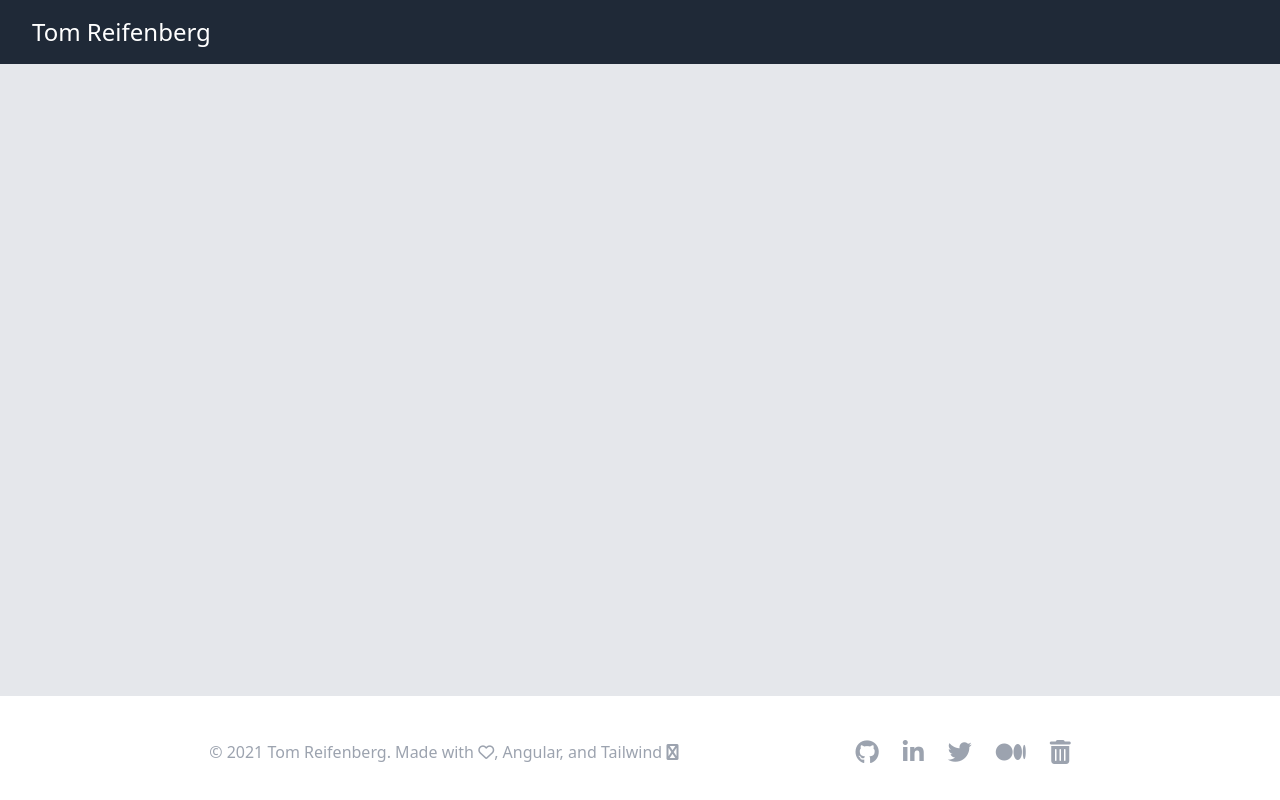
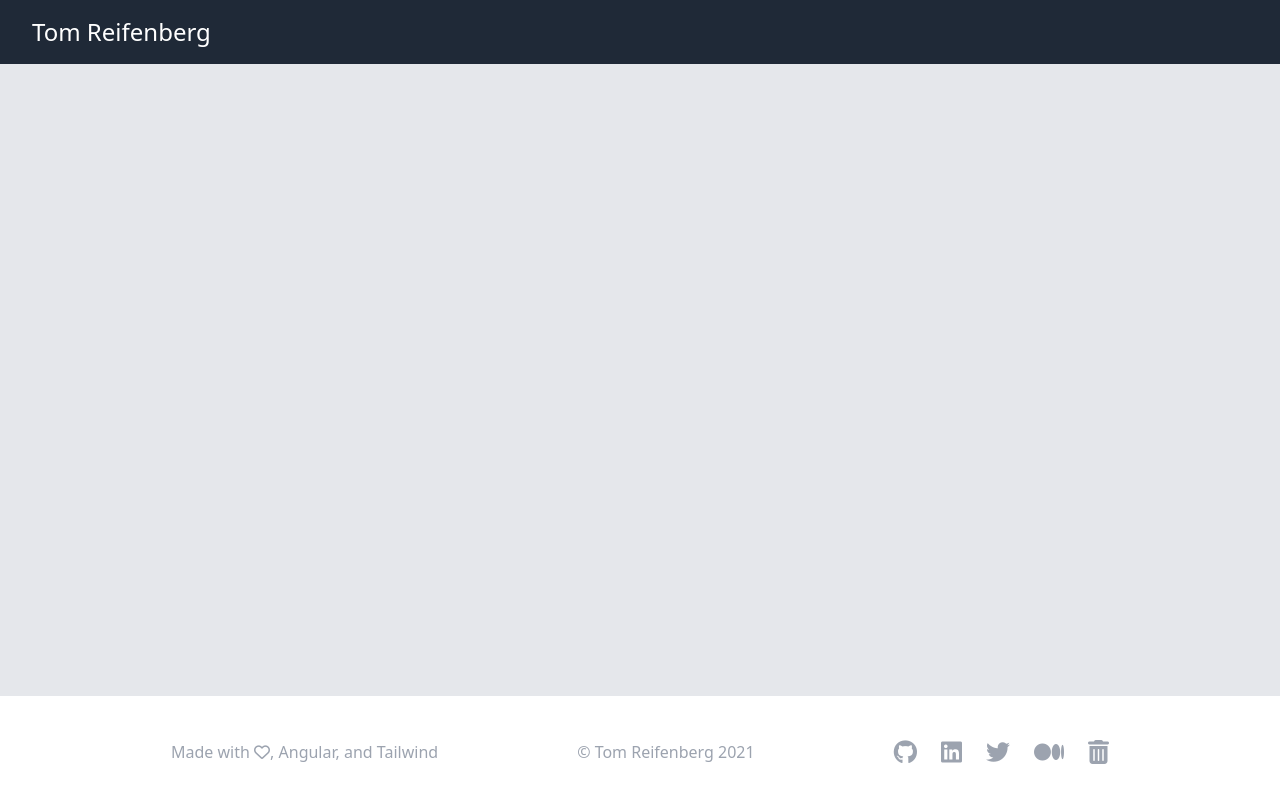
Before and after one commit to tomreifenberg/reifenberg-portfolio, an Angular app: page / in a window 1280 px wide. Built offline with nearby package versions, Linux system fonts and the light colour scheme.

Commit message:
Adjusted Footer

```diff
--- a/src/app/footer/footer.component.html
+++ b/src/app/footer/footer.component.html
@@ -1,12 +1,14 @@
   <div class="mt-2 py-8 px-4 sm:px-6 lg:px-8 md:flex md:items-center md:justify-evenly">
     <div class="flex space-x-6 md:order-2">
       <a href="https://github.com/tomreifenberg" target="_blank" class="text-2xl text-gray-400 hover:text-gray-500"><i class="fa fa-github"></i></a>
-      <a href="https://www.linkedin.com/in/tomreifenberg/" target="_blank" class="text-2xl text-gray-400 hover:text-gray-500"><i class="fa fa-linkedin"></i></a>
+      <a href="https://www.linkedin.com/in/tomreifenberg/" target="_blank" class="text-2xl text-gray-400 hover:text-gray-500"><i class="fa fa-linkedin-square"></i></a>
       <a href="https://twitter.com/kernel_panicked" target="_blank" class="text-2xl text-gray-400 hover:text-gray-500" title="Twitter" aria-label="Twitter"><i class="fa fa-twitter" aria-hidden="true"></i></a>
       <a href="https://tomreifenberg.medium.com/" target="_blank" class="text-2xl text-gray-400 hover:text-gray-500" title="Medium" aria-label="Medium"><i class="fa fa-medium" aria-hidden="true"></i></a>
       <a href="https://glitch.com/@tomreifenberg" target="_blank" class="text-2xl text-gray-400 hover:text-gray-500" title="Glitch" aria-label="Glitch"><i class="fa fa-trash" aria-hidden="true"></i></a>
 
     </div>
 
-    <p class="mt-8 text-base text-gray-400 md:mt-0 md:order-1">&copy; {{ currentYear }} Tom Reifenberg. Made with <i class="fa fa-heart-o"></i>, Angular, and Tailwind <i class="fa fa-angular"></i></p>
+        <p class="mt-8 text-base text-gray-400 md:mt-0 md:order-1">Made with <i class="fa fa-heart-o"></i>, <a href="https://angular.io/" target="_blank" class="mt-8 text-base text-gray-400 hover:text-gray-500 md:mt-0 md:order-1 ">Angular</a>, and <a href="https://tailwindcss.com/" target="_blank" class="mt-8 text-base text-gray-400 hover:text-gray-500 md:mt-0 md:order-1 ">Tailwind</a></p>
+        <p class="mt-8 text-base text-gray-400 md:mt-0 md:order-1">&copy; Tom Reifenberg {{ currentYear }} </p>
+
   </div>
```
